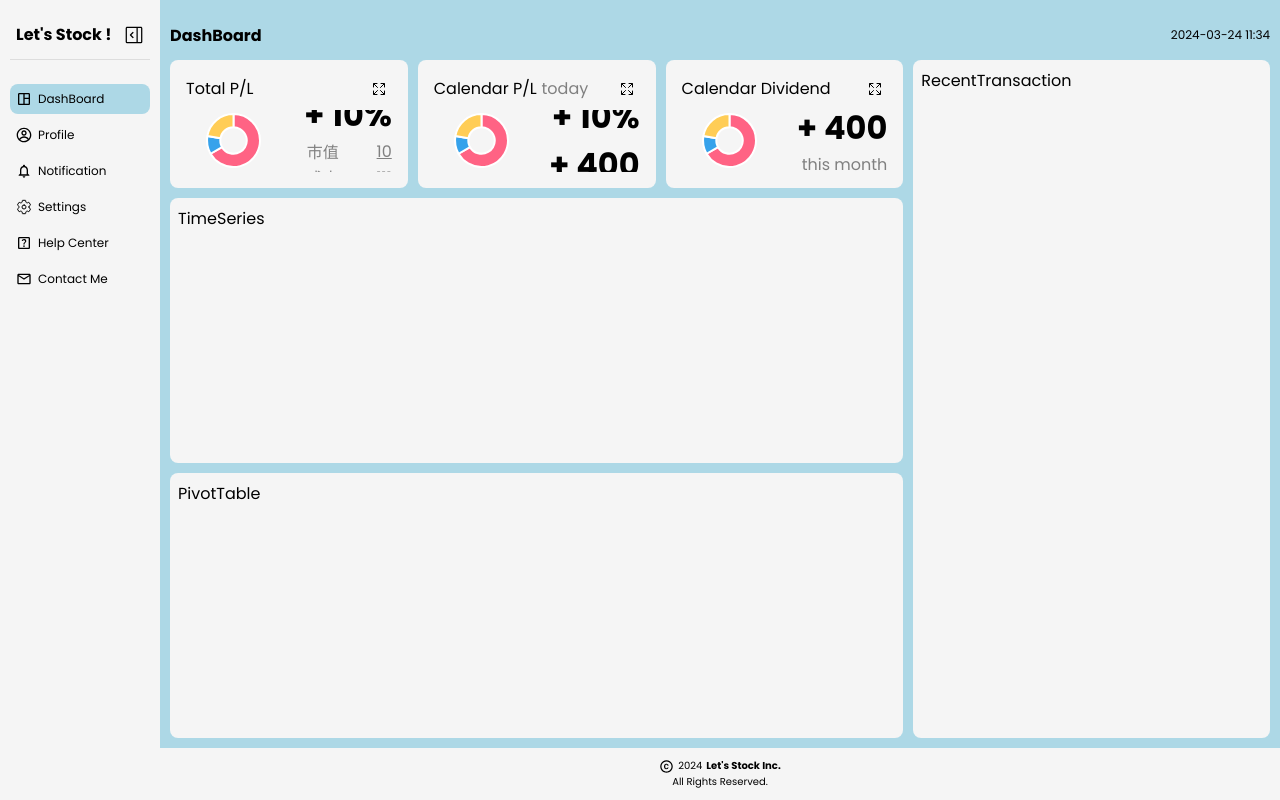
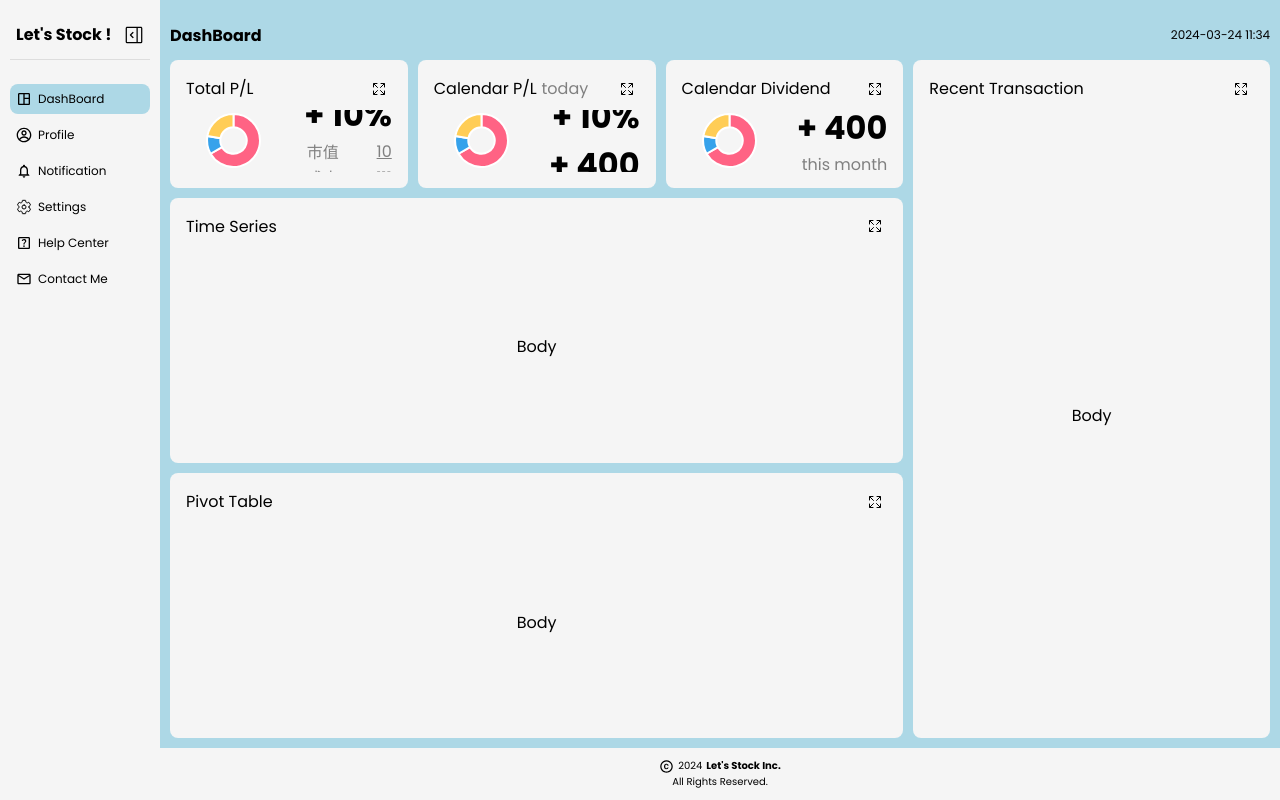
Before and after one commit to allenyummy/lets-stock-frontend, a React (Create React App) app: page /home in a window 1280 px wide. Built offline with nearby package versions, Linux system fonts and the light colour scheme.

Commit message:
style: dashboard transition (#20)

```diff
--- a/src/components/DashBoard/DashBoard.css
+++ b/src/components/DashBoard/DashBoard.css
@@ -52,17 +52,50 @@
   }
 
   &.expanded-totalPL {
-    grid-template-rows: minmax(52rem, 5fr) minmax(5rem, 1fr) minmax(5rem, 1fr) minmax(5rem, 1fr) minmax(5rem, 1fr);
-    grid-template-columns: minmax(52rem, 5fr) minmax(5rem, 1fr) minmax(5rem, 1fr) minmax(5rem, 1fr);
+    grid-template-rows: minmax(42rem, 5fr) minmax(0.5rem, 1fr) minmax(0.5rem, 1fr) minmax(0.5rem, 1fr) minmax(0.5rem, 1fr);
+    grid-template-columns: minmax(42rem, 8fr) minmax(2rem, 1fr) minmax(2rem, 1fr) minmax(2rem, 1fr);
   }
 
   &.expanded-calendarPL {
-    grid-template-rows: minmax(52rem, 5fr) minmax(5rem, 1fr) minmax(5rem, 1fr) minmax(5rem, 1fr) minmax(5rem, 1fr);
-    grid-template-columns: minmax(5rem, 1fr) minmax(52rem, 5fr) minmax(5rem, 1fr) minmax(5rem, 1fr);
+    grid-template-rows: minmax(42rem, 5fr) minmax(0.5rem, 1fr) minmax(0.5rem, 1fr) minmax(0.5rem, 1fr) minmax(0.5rem, 1fr);
+    grid-template-columns: minmax(2rem, 1fr) minmax(42rem, 8fr) minmax(2rem, 1fr) minmax(2rem, 1fr);
   }
 
   &.expanded-calendarDividend {
-    grid-template-rows: minmax(52rem, 5fr) minmax(5rem, 1fr) minmax(5rem, 1fr) minmax(5rem, 1fr) minmax(5rem, 1fr);
-    grid-template-columns: minmax(5rem, 1fr) minmax(5rem, 1fr) minmax(52rem, 5fr) minmax(5rem, 1fr);
+    grid-template-rows: minmax(42rem, 5fr) minmax(0.5rem, 1fr) minmax(0.5rem, 1fr) minmax(0.5rem, 1fr) minmax(0.5rem, 1fr);
+    grid-template-columns: minmax(2rem, 1fr) minmax(2rem, 1fr) minmax(42rem, 8fr) minmax(2rem, 1fr);
+  }
+
+  &.expanded-timeSeries {
+    grid-template-rows: minmax(3rem, 1fr) minmax(41rem, 5fr) minmax(1rem, 1fr) minmax(1rem, 1fr) minmax(1rem, 1fr);
+    grid-template-columns: minmax(5rem, 1fr) minmax(5rem, 1fr) minmax(5rem, 1fr) minmax(5rem, 1fr);
+    grid-template-areas:
+      'totalPL calendarPL calendarDividend recentTransaction'
+      'timeSeries timeSeries timeSeries timeSeries'
+      'timeSeries timeSeries timeSeries timeSeries'
+      'pivotTable pivotTable pivotTable pivotTable'
+      'pivotTable pivotTable pivotTable pivotTable';
+  }
+
+  &.expanded-pivotTable {
+    grid-template-rows: minmax(3rem, 1fr) minmax(1rem, 1fr) minmax(1rem, 1fr) minmax(38rem, 1fr) minmax(5rem, 1fr);
+    grid-template-columns: minmax(5rem, 1fr) minmax(5rem, 1fr) minmax(5rem, 1fr) minmax(5rem, 1fr);
+    grid-template-areas:
+      'totalPL calendarPL calendarDividend recentTransaction'
+      'timeSeries timeSeries timeSeries timeSeries'
+      'timeSeries timeSeries timeSeries timeSeries'
+      'pivotTable pivotTable pivotTable pivotTable'
+      'pivotTable pivotTable pivotTable pivotTable';
+  }
+
+  &.expanded-recentTransaction {
+    grid-template-rows: minmax(5rem, 1fr) minmax(5rem, 1fr) minmax(5rem, 1fr) minmax(5rem, 1fr) minmax(5rem, 1fr);
+    grid-template-columns: minmax(5rem, 1fr) minmax(5rem, 1fr) minmax(38rem, 1fr) minmax(5rem, 1fr);
+    grid-template-areas:
+    'totalPL recentTransaction recentTransaction recentTransaction'
+    'calendarPL recentTransaction recentTransaction recentTransaction'
+    'calendarDividend recentTransaction recentTransaction recentTransaction'
+    'timeSeries recentTransaction recentTransaction recentTransaction'
+    'pivotTable recentTransaction recentTransaction recentTransaction';
   }
 }
--- /dev/null
+++ b/src/components/DashBoard/components/PivotTable/PivotTable.css
@@ -0,0 +1,65 @@
+.pivot-table-container {
+  display: flex;
+  flex-direction: column;
+  justify-content: center;
+  align-items: center;
+  gap: 0.5rem;
+  padding: 0.5rem;
+  width: 100%;
+  min-width: 100%;
+  height: 100%;
+  min-height: 100%;
+  overflow: auto;
+}
+
+.pivot-table-container > .header {
+  display: flex;
+  flex-direction: row;
+  justify-content: space-between;
+  align-items: center;
+  gap: 1rem;
+  width: 100%;
+  height: fit-content;
+
+  .title {
+    display: flex;
+    justify-content: flex-start;
+    align-items: center;
+    overflow: auto;
+    font-size: 1rem;
+    white-space: nowrap;
+  }
+
+  .icon {
+    display: flex;
+    justify-content: center;
+    align-items: center;
+    cursor: pointer;
+    padding: 0.3rem;
+
+    &:hover {
+      border-radius: 1rem;
+      background-color: lightgray;
+    }
+  }
+}
+
+.pivot-table-container > .body {
+  display: flex;
+  flex-direction: row;
+  justify-content: center;
+  align-items: center;
+  gap: 0.3rem;
+  width: 100%;
+  height: 100%;
+  overflow: hidden;
+}
+
+.pivot-table-container > .body > .canvas {
+  display: flex;
+  justify-content: center;
+  align-items: center;
+  width: 90%;
+  height: 90%;
+  overflow: hidden;
+}
--- a/src/components/DashBoard/components/PivotTable/PivotTable.tsx
+++ b/src/components/DashBoard/components/PivotTable/PivotTable.tsx
@@ -1,5 +1,25 @@
-const PivotTable = () => {
-  return <div>PivotTable</div>;
+import { IoExpandOutline } from 'react-icons/io5';
+
+import './PivotTable.css';
+
+interface Props {
+  expanded: boolean;
+  onClickExpandButton: (value: boolean) => void;
+}
+
+const PivotTable = ({ expanded, onClickExpandButton }: Props) => {
+  return (
+    <div className="pivot-table-container">
+      <div className="header">
+        <div className="title">Pivot Table</div>
+        <div className="icon">
+          <IoExpandOutline size={'1rem'} onClick={() => onClickExpandButton(!expanded)} />
+        </div>
+      </div>
+
+      <div className="body">Body</div>
+    </div>
+  );
 };
 
 export default PivotTable;
--- /dev/null
+++ b/src/components/DashBoard/components/RecentTransaction/RecentTransaction.css
@@ -0,0 +1,65 @@
+.recent-transaction-container {
+  display: flex;
+  flex-direction: column;
+  justify-content: center;
+  align-items: center;
+  gap: 0.5rem;
+  padding: 0.5rem;
+  width: 100%;
+  min-width: 100%;
+  height: 100%;
+  min-height: 100%;
+  overflow: auto;
+}
+
+.recent-transaction-container > .header {
+  display: flex;
+  flex-direction: row;
+  justify-content: space-between;
+  align-items: center;
+  gap: 1rem;
+  width: 100%;
+  height: fit-content;
+
+  .title {
+    display: flex;
+    justify-content: flex-start;
+    align-items: center;
+    overflow: auto;
+    font-size: 1rem;
+    white-space: nowrap;
+  }
+
+  .icon {
+    display: flex;
+    justify-content: center;
+    align-items: center;
+    cursor: pointer;
+    padding: 0.3rem;
+
+    &:hover {
+      border-radius: 1rem;
+      background-color: lightgray;
+    }
+  }
+}
+
+.recent-transaction-container > .body {
+  display: flex;
+  flex-direction: row;
+  justify-content: center;
+  align-items: center;
+  gap: 0.3rem;
+  width: 100%;
+  height: 100%;
+  overflow: hidden;
+}
+
+.recent-transaction-container > .body > .canvas {
+  display: flex;
+  justify-content: center;
+  align-items: center;
+  width: 90%;
+  height: 90%;
+  overflow: hidden;
+}
--- a/src/components/DashBoard/components/RecentTransaction/RecentTransaction.tsx
+++ b/src/components/DashBoard/components/RecentTransaction/RecentTransaction.tsx
@@ -1,5 +1,25 @@
-const RecentTransaction = () => {
-  return <div>RecentTransaction</div>;
+import { IoExpandOutline } from 'react-icons/io5';
+
+import './RecentTransaction.css';
+
+interface Props {
+  expanded: boolean;
+  onClickExpandButton: (value: boolean) => void;
+}
+
+const RecentTransaction = ({ expanded, onClickExpandButton }: Props) => {
+  return (
+    <div className="recent-transaction-container">
+      <div className="header">
+        <div className="title">Recent Transaction</div>
+        <div className="icon">
+          <IoExpandOutline size={'1rem'} onClick={() => onClickExpandButton(!expanded)} />
+        </div>
+      </div>
+
+      <div className="body">Body</div>
+    </div>
+  );
 };
 
 export default RecentTransaction;
--- /dev/null
+++ b/src/components/DashBoard/components/TimeSeries/TimeSeries.css
@@ -0,0 +1,65 @@
+.time-series-container {
+  display: flex;
+  flex-direction: column;
+  justify-content: center;
+  align-items: center;
+  gap: 0.5rem;
+  padding: 0.5rem;
+  width: 100%;
+  min-width: 100%;
+  height: 100%;
+  min-height: 100%;
+  overflow: auto;
+}
+
+.time-series-container > .header {
+  display: flex;
+  flex-direction: row;
+  justify-content: space-between;
+  align-items: center;
+  gap: 1rem;
+  width: 100%;
+  height: fit-content;
+
+  .title {
+    display: flex;
+    justify-content: flex-start;
+    align-items: center;
+    overflow: auto;
+    font-size: 1rem;
+    white-space: nowrap;
+  }
+
+  .icon {
+    display: flex;
+    justify-content: center;
+    align-items: center;
+    cursor: pointer;
+    padding: 0.3rem;
+
+    &:hover {
+      border-radius: 1rem;
+      background-color: lightgray;
+    }
+  }
+}
+
+.time-series-container > .body {
+  display: flex;
+  flex-direction: row;
+  justify-content: center;
+  align-items: center;
+  gap: 0.3rem;
+  width: 100%;
+  height: 100%;
+  overflow: hidden;
+}
+
+.time-series-container > .body > .canvas {
+  display: flex;
+  justify-content: center;
+  align-items: center;
+  width: 90%;
+  height: 90%;
+  overflow: hidden;
+}
--- a/src/components/DashBoard/components/TimeSeries/TimeSeries.tsx
+++ b/src/components/DashBoard/components/TimeSeries/TimeSeries.tsx
@@ -1,5 +1,25 @@
-const TimeSeries = () => {
-  return <div>TimeSeries</div>;
+import { IoExpandOutline } from 'react-icons/io5';
+
+import './TimeSeries.css';
+
+interface Props {
+  expanded: boolean;
+  onClickExpandButton: (value: boolean) => void;
+}
+
+const TimeSeries = ({ expanded, onClickExpandButton }: Props) => {
+  return (
+    <div className="time-series-container">
+      <div className="header">
+        <div className="title">Time Series</div>
+        <div className="icon">
+          <IoExpandOutline size={'1rem'} onClick={() => onClickExpandButton(!expanded)} />
+        </div>
+      </div>
+
+      <div className="body">Body</div>
+    </div>
+  );
 };
 
 export default TimeSeries;
```
